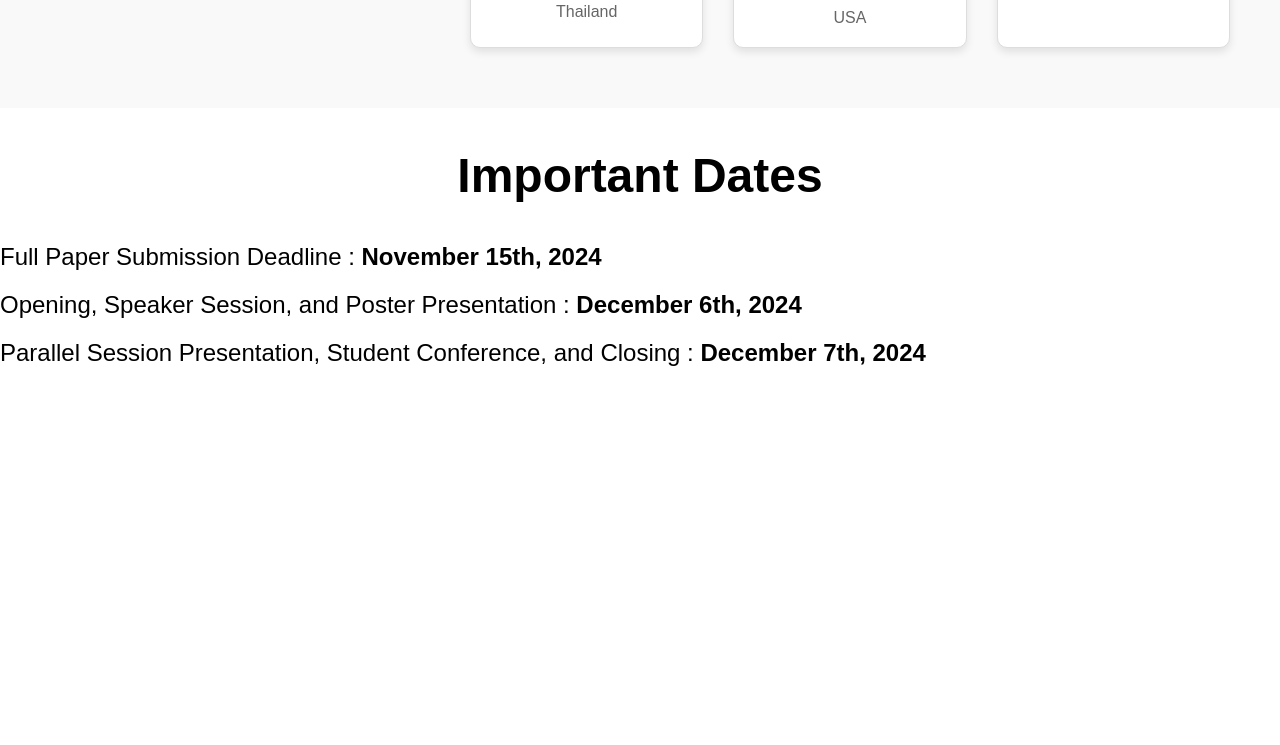
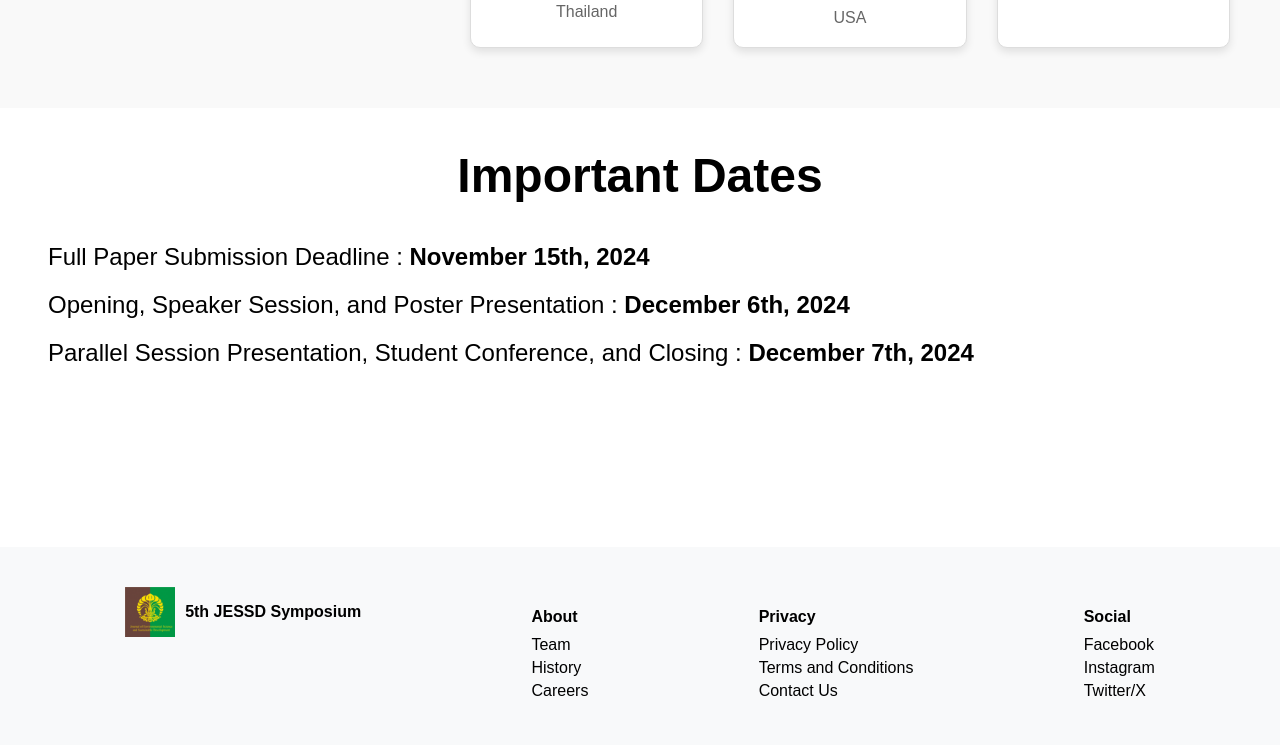
Before and after one commit to dahanlapuk/jessd-symposium, a plain HTML site: page index.html in a window 1280 px wide. Shown: the part 2266-3011 px from the top of the page. Before the commit the page ends 2813 px from the top, so only its background shows below. Drawn offline with nearby package versions, Linux system fonts and the light colour scheme; a web font is replaced by a local one.

Commit message:
update dropdown navbar

```diff
--- a/index.html
+++ b/index.html
@@ -33,9 +33,15 @@
                         </svg>
                     </a>
                     <div class="dropdown-content">
-                        <a href="#">About Symposium</a>
-                        <a href="#">Schedule</a>
+                        <a href="#">About</a>
+                        <a href="#">Our Goals</a>
+                        <a href="#">Events and Topics</a>
                         <a href="#">Speakers</a>
+                        <a href="#">Committee</a>
+                        <a href="#">Important Dates</a>
+                        <a href="#">Publication Outputs</a>
+                        <a href="#">Sponsorship</a>
+                        <a href="#">Previous Symposium</a>
                     </div>
                 </div>
                 <div class="dropdown">
@@ -45,8 +51,9 @@
                             <polyline points="6 9 12 15 18 9"></polyline>
                         </svg></a>
                     <div class="dropdown-content">
-                        <a href="#">Location</a>
-                        <a href="#">Accommodations</a>
+                        <a href="#">Event Location</a>
+                        <a href="#">Virtual Symposium</a>
+                        <a href="#">Flows Chart</a>
                     </div>
                 </div>
                 <div class="dropdown">
@@ -56,9 +63,13 @@
                             <polyline points="6 9 12 15 18 9"></polyline>
                         </svg></a>
                     <div class="dropdown-content">
-                        <a href="#">Call for Papers</a>
                         <a href="#">Submission Guidelines</a>
-                        <a href="#">Important Dates</a>
+                        <a href="#">Online Submission</a>
+                        <a href="#">Ethics</a>
+                        <a href="#">Review Process</a>
+                        <a href="#">Bank Account Information</a>
+                        <a href="#">Registration Paper</a>
+                        <a href="#">Terms and Condition</a>
                     </div>
                 </div>
                 <div class="dropdown">
@@ -68,8 +79,8 @@
                             <polyline points="6 9 12 15 18 9"></polyline>
                         </svg></a>
                     <div class="dropdown-content">
-                        <a href="#">Contact Information</a>
-                        <a href="#">FAQ</a>
+                        <a href="#">Support Contact</a>
+                        <a href="#">F.A.Q</a>
                     </div>
                 </div>
                 <a href="#">Register/Log-in</a>
@@ -159,6 +170,40 @@
     </div>
  </section>
 
+ <!-- footer -->
+ <footer>
+    <div class="footer-container">
+        <div class="footer-logo">
+            <img src="jessd-logo.png" alt="Logo">
+            <p>5th JESSD Symposium</p>
+        </div>
+        <div class="footer-section">
+            <h4>About</h4>
+            <ul>
+                <li><a href="#">Team</a></li>
+                <li><a href="#">History</a></li>
+                <li><a href="#">Careers</a></li>
+            </ul>
+        </div>
+        <div class="footer-section">
+            <h4>Privacy</h4>
+            <ul>
+                <li><a href="#">Privacy Policy</a></li>
+                <li><a href="#">Terms and Conditions</a></li>
+                <li><a href="#">Contact Us</a></li>
+            </ul>
+        </div>
+        <div class="footer-section">
+            <h4>Social</h4>
+            <ul>
+                <li><a href="#">Facebook</a></li>
+                <li><a href="#">Instagram</a></li>
+                <li><a href="#">Twitter/X</a></li>
+            </ul>
+        </div>
+    </div>
+</footer>
+
 
     <script src="script.js"></script>
     <script>
--- a/style.css
+++ b/style.css
@@ -264,6 +264,7 @@ body {
 .important-dates .desc {
     justify-content: start;
     text-align: start;
+    margin-left: 3rem;
 }
 .important-dates .desc h2{
     font-weight: 500;
@@ -271,6 +272,67 @@ body {
 
 .important-dates .desc h2 span {
     font-weight: 900;
+}
+
+/* footer */
+footer {
+    background-color: #f8f9fa;
+    padding: 20px 0;
+}
+
+.footer-container {
+    display: flex;
+    justify-content: space-around;
+    align-items: flex-start;
+    max-width: 1200px;
+    margin: 0 auto;
+    padding: 20px;
+}
+
+.footer-logo {
+    display: flex;
+    align-items: center;
+}
+
+.footer-logo img {
+    width: 50px;
+    height: 50px;
+    margin-right: 10px;
+}
+
+.footer-logo p {
+    font-weight: bold;
+    color: #000;
+    margin: 0;
+}
+
+.footer-section {
+    text-align: left;
+}
+
+.footer-section h4 {
+    margin-bottom: 10px;
+    color: #000;
+    font-size: 16px;
+}
+
+.footer-section ul {
+    list-style-type: none;
+    padding: 0;
+    margin: 0;
+}
+
+.footer-section ul li {
+    margin-bottom: 5px;
+}
+
+.footer-section ul li a {
+    text-decoration: none;
+    color: #000;
+}
+
+.footer-section ul li a:hover {
+    text-decoration: underline;
 }
 @media screen and (max-width: 768px) {
     .hero {
```
